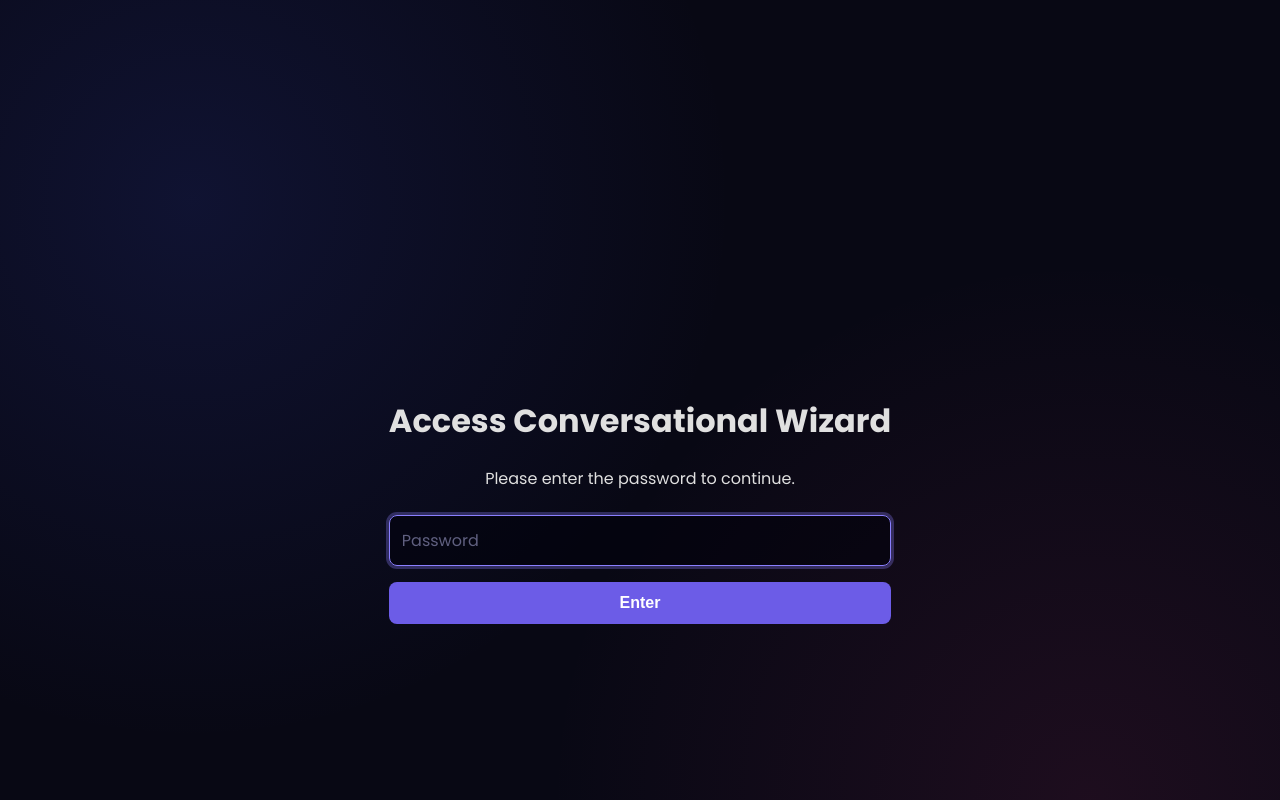
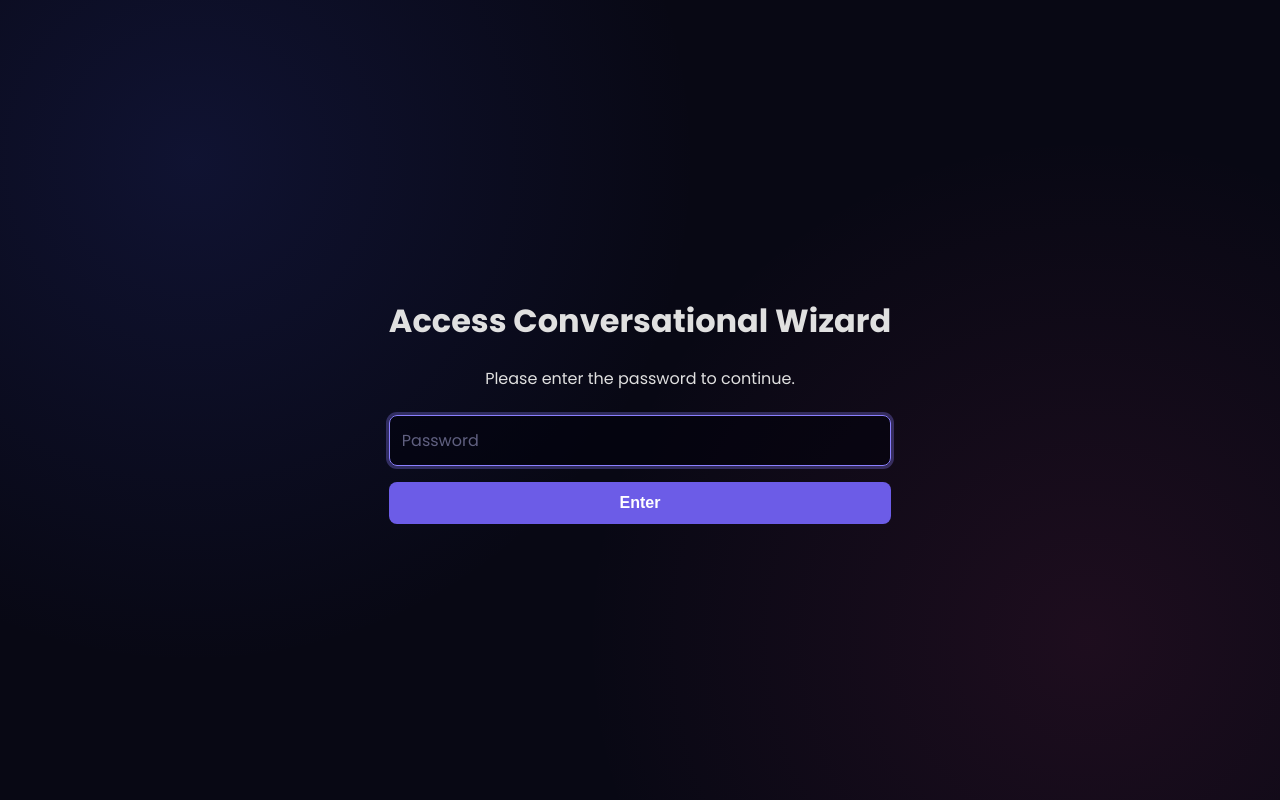
Before and after one commit to Chuckington/promptboostr, a Next.js app: page /tree-wizard in a window 1280 px wide. Shown: the top 800 px of the page. Built offline with nearby package versions, Linux system fonts and the light colour scheme.

Commit message:
boutons accueil

```diff
--- a/src/app/style.css
+++ b/src/app/style.css
@@ -107,6 +107,7 @@ body {
     gap: 100px;
     min-height: 100vh;
     align-items: stretch; /* Make panels equal height */
+    box-sizing: border-box; /* Include padding and border in the element's total width and height */
 }
 
 .wizard-panel,
```
